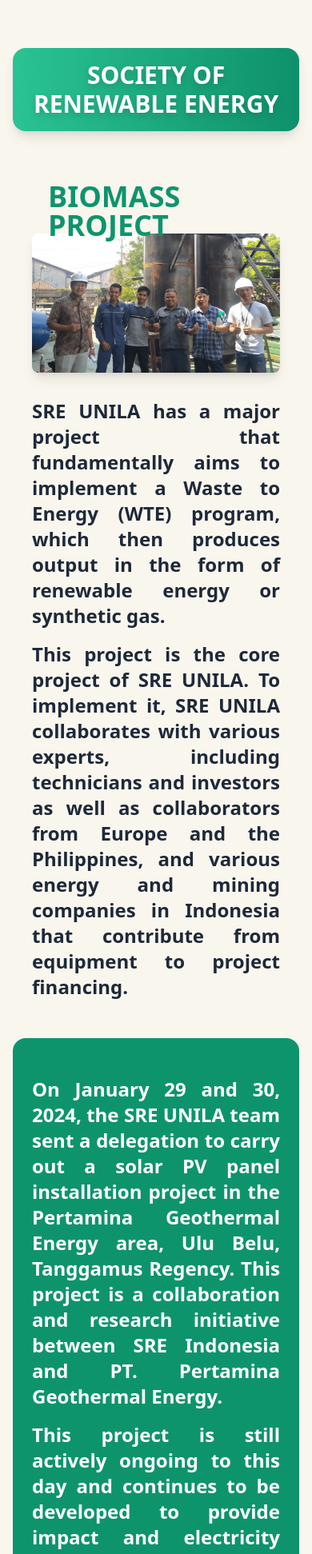
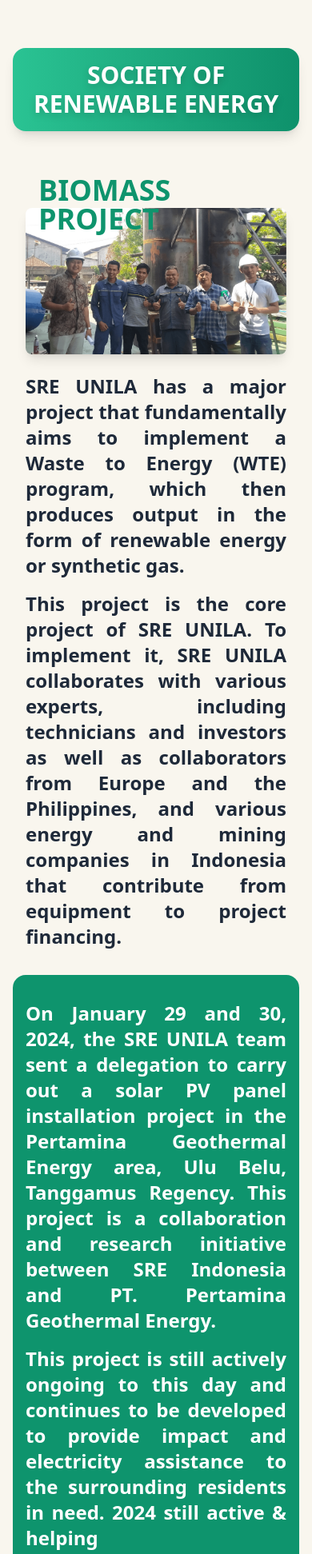
Before and after one commit to aryasetiap/sre-unila-web, a React (Vite) app: page /activities in a window 390 px wide. Shown: the part 804-2747 px from the top of the page at 80% size. Built offline with nearby package versions, Linux system fonts and the light colour scheme.

Commit message:
refactor: improve layout and responsiveness in ProjectEventLeft and ProjectEventRight components

```diff
--- a/src/components/activities/ProjectEventLeft.jsx
+++ b/src/components/activities/ProjectEventLeft.jsx
@@ -11,16 +11,16 @@
     textColor = "#0E946D",
 }) => {
     return (
-        <section className={`mt-32 px-6`} style={{ backgroundColor }}>
+        <section className="mt-24 sm:mt-32 px-4 sm:px-6" style={{ backgroundColor }}>
             <div
-                className={`max-w-6xl mx-auto grid lg:grid-cols-2 gap-8 items-center ${textLeft ? "" : "md:flex-row-reverse"
+                className={`max-w-6xl mx-auto grid lg:grid-cols-2 gap-6 sm:gap-8 items-center ${textLeft ? "" : "md:flex-row-reverse"
                     }`}
             >
                 {/* Gambar dan Judul */}
                 <div className="relative">
                     {/* Teks di atas gambar */}
                     <h2
-                        className="absolute -top-16 left-5 z-10 text-4xl md:text-6xl font-extrabold leading-none "
+                        className="absolute -top-10 sm:-top-16 left-4 sm:left-5 z-10 text-4xl sm:text-6xl font-extrabold leading-none"
                         style={{ color: textColor }}
                     >
                         <span className="block">{title}</span>
@@ -31,12 +31,12 @@
                     <img
                         src={imageSrc}
                         alt={imageAlt}
-                        className="rounded-lg shadow-lg"
+                        className="rounded-lg shadow-lg w-full max-w-sm sm:max-w-md md:max-w-lg"
                     />
                 </div>
 
                 {/* Teks Deskripsi */}
-                <div className="text-gray-800 text-justify font-semibold md:text-base leading-relaxed">
+                <div className="text-gray-800 text-justify font-semibold text-sm sm:text-base md:text-lg lg:text-xl leading-relaxed">
                     {textContent}
                 </div>
             </div>
--- a/src/components/activities/ProjectEventRight.jsx
+++ b/src/components/activities/ProjectEventRight.jsx
@@ -11,22 +11,25 @@
     textColor = "#F9F6EE",
 }) => {
     return (
-        <section className={`py-12 my-12 px-6 rounded-2xl`} style={{ backgroundColor }}>
+        <section className="py-8 sm:py-12 my-8 sm:my-12 px-4 sm:px-6 rounded-2xl" style={{ backgroundColor }}>
             <div
-                className={`max-w-6xl mx-auto grid lg:grid-cols-2 gap-8 items-center ${textLeft ? "" : "md:flex-row-reverse"
+                className={`max-w-6xl mx-auto grid lg:grid-cols-2 gap-6 sm:gap-8 items-center ${textLeft ? "" : "md:flex-row-reverse"
                     }`}
             >
                 {/* Teks Deskripsi */}
-                <div className="text-white text-justify font-semibold md:text-base leading-relaxed">
+                <div className="text-white text-justify font-semibold text-sm sm:text-base md:text-lg lg:text-xl leading-relaxed">
                     {textContent}
                 </div>
 
                 {/* Gambar dan Judul */}
-                <div className="relative mt-12">
+                <div className="relative mt-8 sm:mt-12">
                     {/* Teks di atas gambar */}
                     <h2
-                        className="text-right absolute -top-16 right-5 z-10 text-4xl md:text-6xl font-extrabold leading-none"
-                        style={{ color: textColor }}
+                        className="text-right absolute -top-10 sm:-top-16 right-4 sm:right-5 z-10 font-extrabold leading-none"
+                        style={{
+                            fontSize: "clamp(2rem, 4vw, 4rem)",
+                            color: textColor
+                        }}
                     >
                         <span className="block">{title}</span>
                         <span className="block">{subtitle}</span>
@@ -36,7 +39,7 @@
                     <img
                         src={imageSrc}
                         alt={imageAlt}
-                        className="rounded-lg shadow-lg"
+                        className="rounded-lg shadow-lg w-full max-w-sm sm:max-w-md md:max-w-lg"
                     />
                 </div>
             </div>
```
